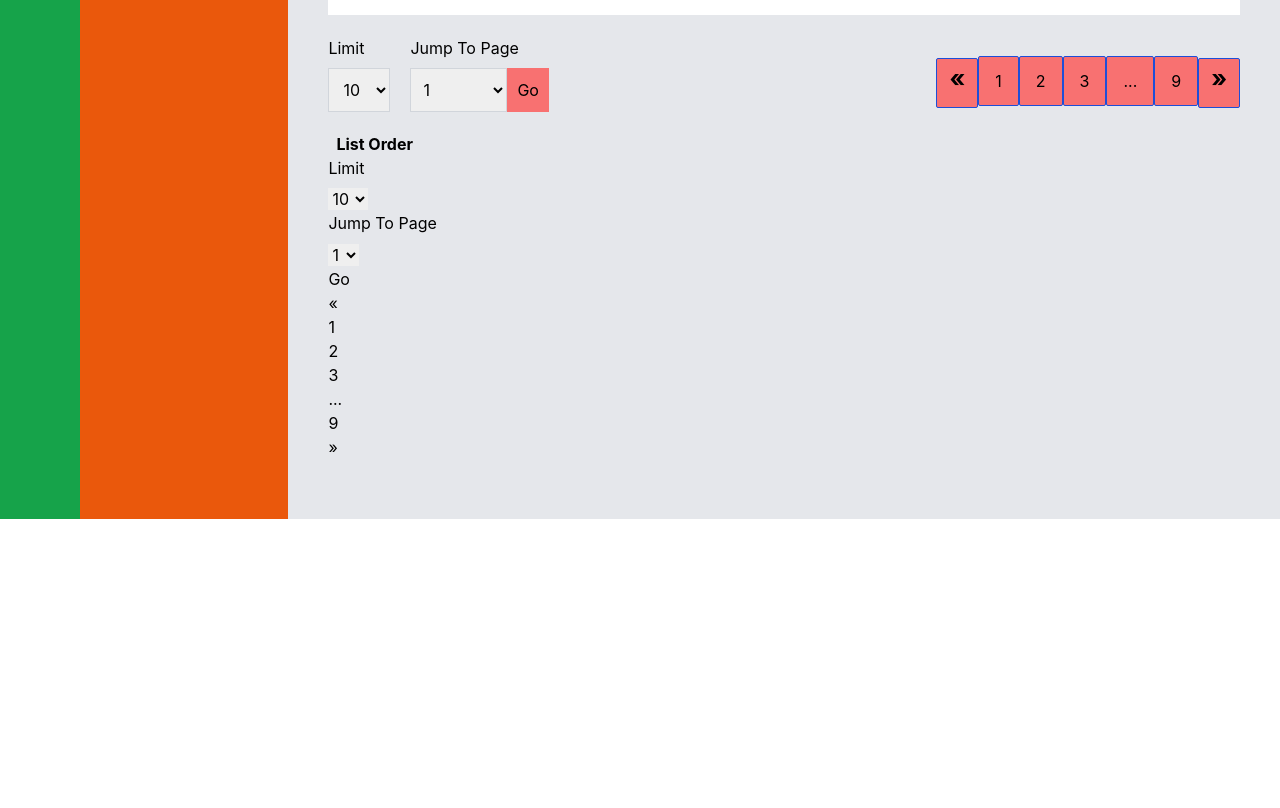
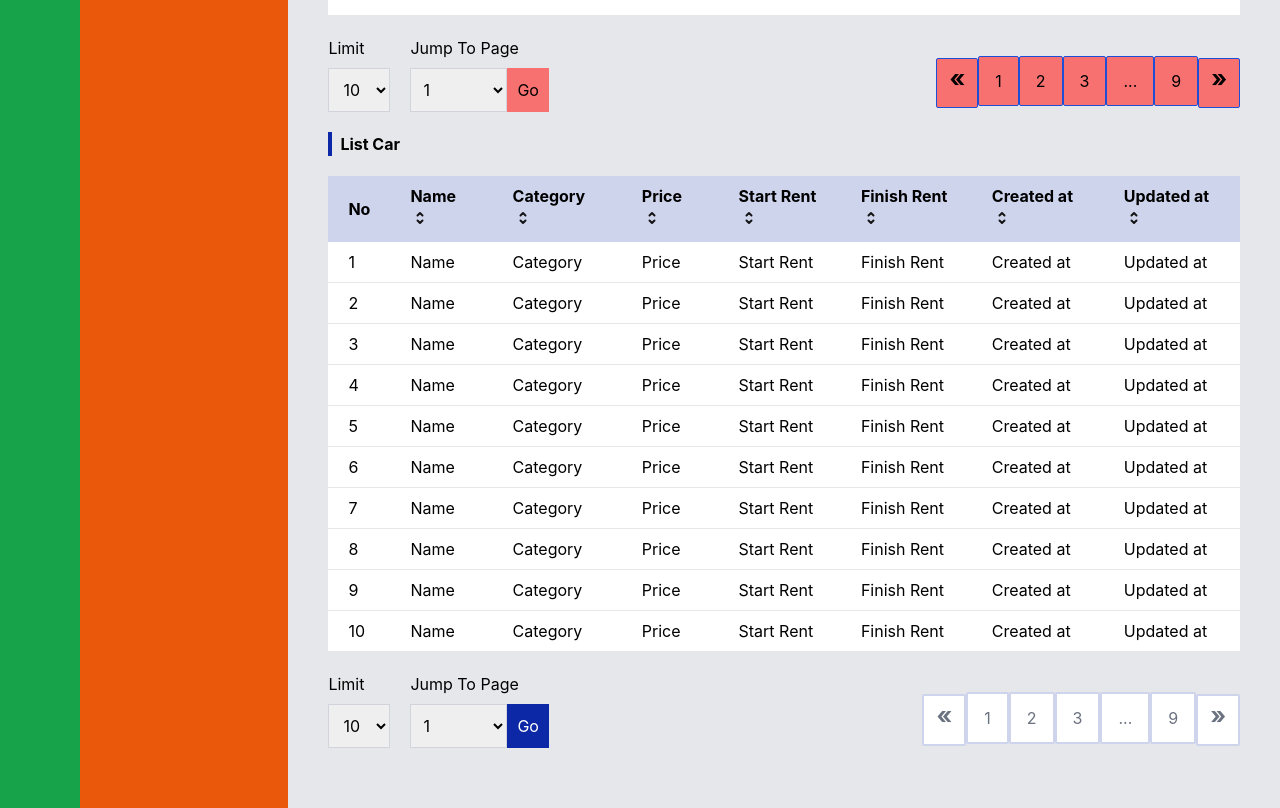
Before and after one commit to Hasyim-Kai/BINAR-FE-challenge-04, a React (Create React App) app: page /dashboard in a window 1280 px wide. Shown: the part 347-1155 px from the top of the page. Before the commit the page ends 866 px from the top, so only its background shows below. Built offline with nearby package versions, Linux system fonts and the light colour scheme; sample sign-in values are in the browser's storage.

Commit message:
Refactor : Fixing CarTable Component color

```diff
--- a/src/components/CarTable.tsx
+++ b/src/components/CarTable.tsx
@@ -1,80 +1,76 @@
 const CarTable = () => {
+    const sortButton = <button><img src="./images/icons/fi_sort.svg" alt="Sort" /></button>;
+    const tableItem = `px-5 py-2`;
+    const tableArrowNavBtn = `bg-white p-3 pt-1 border-2 border-primaryGrey rounded-sm text-2xl text-gray-500`;
+    const tableNumberNavBtn = `bg-white py-3 px-4 border-2 border-primaryGrey rounded-sm text-gray-500`;
+    const dataCount = [1,2,3,4,5,6,7,8,9,10];
+
     return <>
-        <span className="border-start border-3 ps-2 border-darkblue"><b>List Order</b></span>
-        {/* <table className="table table-light mt-3 table-borderless shadow-sm">
-            <thead className="table-primary">
-                <tr>
-                    <th scope="col">No</th>
-                    <th scope="col">User Email</th>
-                    <th scope="col">Car</th>
-                    <th scope="col">Start Rent</th>
-                    <th scope="col">Finish Rent</th>
-                    <th scope="col">Price</th>
-                    <th scope="col">Status</th>
-                </tr>
-            </thead>
-            <tbody className="table-bordered">
-                <% orderData.forEach( item => { %>
-            <tr>
-                <th scope="row"><%= item.No %></th>
-                <td><%= item.UserEmail %></td>
-                <td><%= item.Car %></td>
-                <td><%= item.StartRent %></td>
-                <td><%= item.FinishRent %></td>
-                <td><%= item.Price %></td>
-                <td><%= item.Status %></td>
-            </tr>
-        <% }) %>
-            </tbody>
-        </table> */}
+        <p className="mb-5 border-l-4 border-darkblue pl-2"><b>List Car</b></p>
+
+        <div className="relative overflow-x-auto">
+            <table className="w-full text-left">
+                <thead className="bg-primaryGrey">
+                    <tr>
+                        <th scope="col" className={`${tableItem} w-12`}>No</th>
+                        <th scope="col" className={tableItem}>Name {sortButton}</th>
+                        <th scope="col" className={tableItem}>Category {sortButton}</th>
+                        <th scope="col" className={tableItem}>Price {sortButton}</th>
+                        <th scope="col" className={tableItem}>Start Rent {sortButton}</th>
+                        <th scope="col" className={tableItem}>Finish Rent {sortButton}</th>
+                        <th scope="col" className={tableItem}>Created at {sortButton}</th>
+                        <th scope="col" className={tableItem}>Updated at {sortButton}</th>
+                    </tr>
+                </thead>
+                <tbody className="bg-white">
+                    {dataCount.map(data => <tr className="border-b">
+                        <td className={tableItem}>{data}</td>
+                        <td className={tableItem}>Name</td>
+                        <td className={tableItem}>Category</td>
+                        <td className={tableItem}>Price</td>
+                        <td className={tableItem}>Start Rent</td>
+                        <td className={tableItem}>Finish Rent</td>
+                        <td className={tableItem}>Created at</td>
+                        <td className={tableItem}>Updated at</td>
+                    </tr>)}
+                </tbody>
+            </table>
+        </div>
 
         {/* <!-- TABLE PAGINATION --> */}
-        <div className="d-flex gap-3 align-items-center mb-5">
+        <div className="flex  gap-5 my-5">
             <div>
-                <span>Limit<br/></span>
-                <select className="form-select mt-2" aria-label="Default select example">
-                    <option selected>10</option>
+                <span>Limit<br /></span>
+                <select className="mt-2 p-2.5 border border-gray-300">
+                    <option value="1">10</option>
                     <option value="2">20</option>
                     <option value="3">30</option>
                 </select>
             </div>
 
             <div>
-                <span>Jump To Page<br/></span>
-                <div className="input-group mt-2">
-                    <select className="form-select" aria-label="Default select example">
-                        <option selected>1</option>
+                <span>Jump To Page<br /></span>
+                <div className="mt-2">
+                    <select className="py-2.5 pl-2 pr-14 text-left border border-gray-300">
+                        <option value="1">1</option>
                         <option value="2">2</option>
                         <option value="3">3</option>
                         <option value="4">4</option>
                         <option value="5">5</option>
                         <option value="6">6</option>
                     </select>
-                    <div className="input-group-append">
-                        <button className="btn btn-darkblue" type="button">Go</button>
-                    </div>
+                    <button className="bg-darkblue text-white p-2.5" type="button">Go</button>
                 </div>
             </div>
 
-
-            <nav className="ms-auto" aria-label="Page navigation example">
-                <ul className="pagination">
-                    <li className="page-item">
-                        <a className="page-link" href="#" aria-label="Previous">
-                            <span aria-hidden="true">&laquo;</span>
-                        </a>
-                    </li>
-                    <li className="page-item"><a className="page-link" href="#">1</a></li>
-                    <li className="page-item"><a className="page-link" href="#">2</a></li>
-                    <li className="page-item"><a className="page-link" href="#">3</a></li>
-                    <li className="page-item"><a className="page-link" href="#">...</a></li>
-                    <li className="page-item"><a className="page-link" href="#">9</a></li>
-                    <li className="page-item">
-                        <a className="page-link" href="#" aria-label="Next">
-                            <span aria-hidden="true">&raquo;</span>
-                        </a>
-                    </li>
-                </ul>
+            <nav className="ml-auto mt-5">
+                <button className={tableArrowNavBtn}><b>&laquo;</b></button>
+                <button className={tableNumberNavBtn}>1</button>
+                <button className={tableNumberNavBtn}>2</button>
+                <button className={tableNumberNavBtn}>3</button>
+                <button className={tableNumberNavBtn}>...</button>
+                <button className={tableNumberNavBtn}>9</button>
+                <button className={tableArrowNavBtn}><b>&raquo;</b></button>
             </nav>
         </div>
     </>
```
